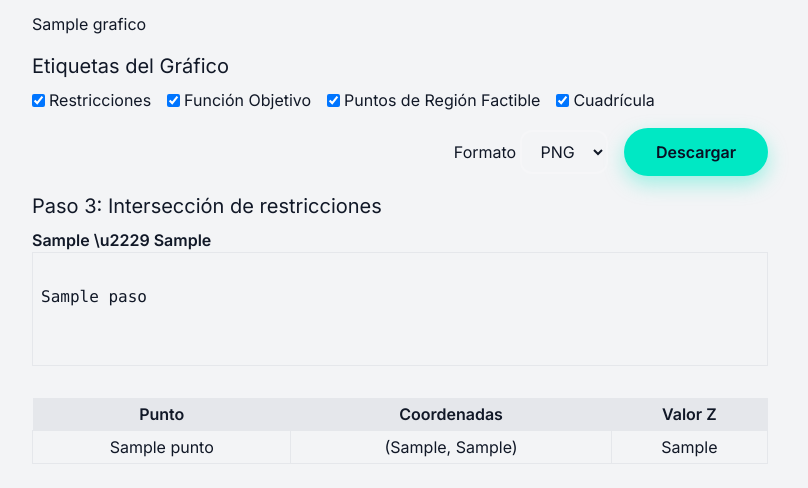
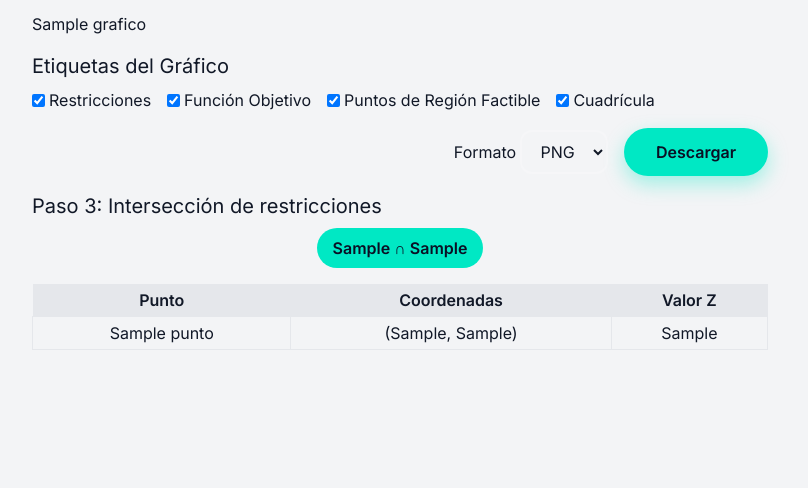
Before and after one commit to YANA021/MOP-Repository, a Django app: template Mop_Proyecto/templates/resultado.html in a window 1280 px wide. Shown: the part 630-1118 px from the top of the page, without its empty margins (240-1048 px from the left). After the commit the page ends 980 px from the top, so only its background shows below. Run offline with Django 5.2, Linux system fonts and the light colour scheme; the template is opened without the code that fills it: most values are stand-ins (such as "Sample title", 1, 10 or a date in 2020); some libraries are stand-ins or nearby versions.

Commit message:
Accordeon para el paso 3

```diff
--- a/Mop_Proyecto/static/css/style.css
+++ b/Mop_Proyecto/static/css/style.css
@@ -152,3 +152,36 @@ input[type=number] {
 .dark .plotly-graph-div {
   background-color: var(--bg-dark);
 }
+
+/* Accordion styles for Paso 3 */
+.accordion-container {
+  display: flex;
+  flex-wrap: wrap;
+  justify-content: center;
+  gap: 1rem;
+  align-items: flex-start;
+}
+.accordion-item {
+  display: flex;
+  flex-direction: column;
+  align-items: center;
+}
+.accordion-header {
+  background: var(--accent-neon);
+  color: #0A0F24;
+  font-weight: 600;
+  border-radius: 9999px;
+  padding: 0.5rem 1rem;
+  cursor: pointer;
+}
+.dark .accordion-header {
+  color: #0E1116;
+}
+.accordion-content {
+  display: none;
+  margin-top: 0.5rem;
+  text-align: center;
+}
+.accordion-item.open .accordion-content {
+  display: block;
+}
--- /dev/null
+++ b/Mop_Proyecto/static/js/accordion.js
@@ -0,0 +1,9 @@
+document.addEventListener('DOMContentLoaded', () => {
+  const headers = document.querySelectorAll('#accordion-step3 .accordion-header');
+  headers.forEach((btn) => {
+    btn.addEventListener('click', () => {
+      const item = btn.parentElement;
+      item.classList.toggle('open');
+    });
+  });
+});
--- a/Mop_Proyecto/templates/resultado.html
+++ b/Mop_Proyecto/templates/resultado.html
@@ -1,5 +1,5 @@
 {% extends 'base.html' %}
-{% load i18n %}
+{% load i18n static %}
 {% block title %}{% trans "Resultado" %}{% endblock %}
 {% block content %}
 <h1 class="text-2xl mb-4">{% trans "Resultado" %}</h1>
@@ -101,18 +101,24 @@
     </div>
 
      {% if pasos_sistemas %}
-    <h2 class="text-xl mt-4 mb-2">{% trans "Paso 3: Intersección de restricciones" %}</h2>
+<h2 class="text-xl mt-4 mb-2">{% trans "Paso 3: Intersección de restricciones" %}</h2>
+
+<div id="accordion-step3" class="accordion-container">
     {% for item in pasos_sistemas %}
-    <div class="mb-4">
-        <p class="font-semibold">{{ item.restriccion1 }} \u2229 {{ item.restriccion2 }}</p>
-        <pre class="whitespace-pre-wrap border p-2">
+    <div class="accordion-item">
+        <button type="button" class="accordion-header">
+            {{ item.restriccion1 }} &#x2229; {{ item.restriccion2 }}
+        </button>
+        <pre class="accordion-content whitespace-pre-wrap border p-2">
 {% for p in item.pasos %}
 {{ p }}
 {% endfor %}
         </pre>
     </div>
     {% endfor %}
-    {% endif %}
+</div>
+{% endif %}
+
 
     <div class="overflow-x-auto">
     <table class="min-w-full text-center mt-4">
@@ -224,4 +230,5 @@ document.addEventListener('DOMContentLoaded', () => {
     });
 });
 </script>
+<script src="{% static 'js/accordion.js' %}"></script>
 {% endblock %}
```
